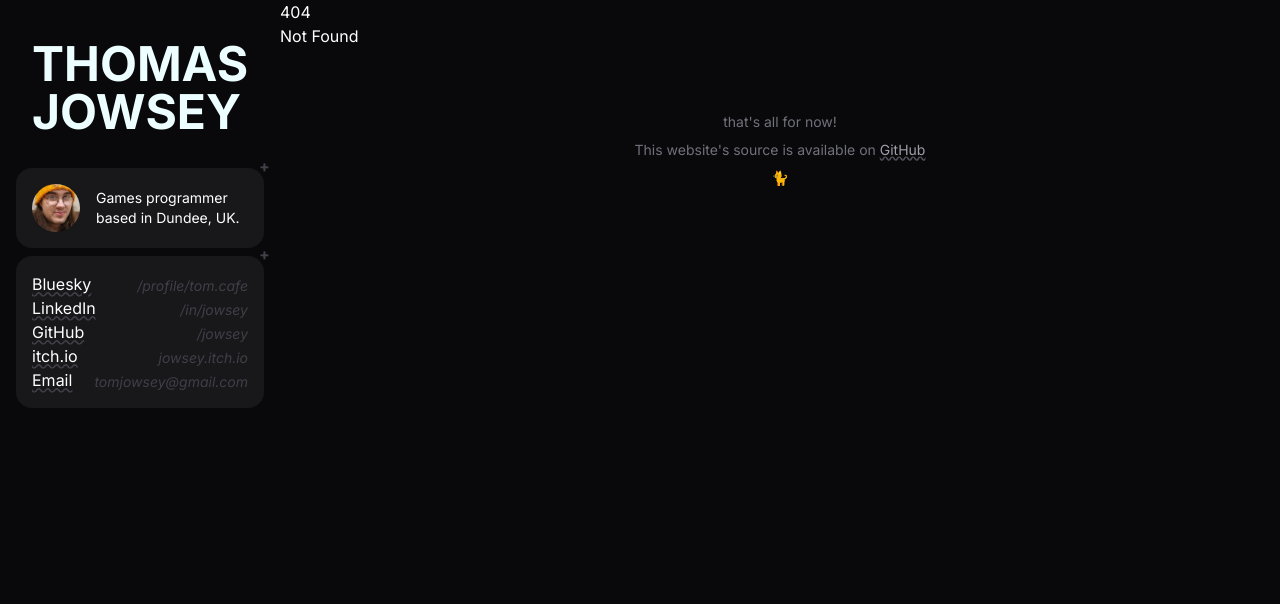
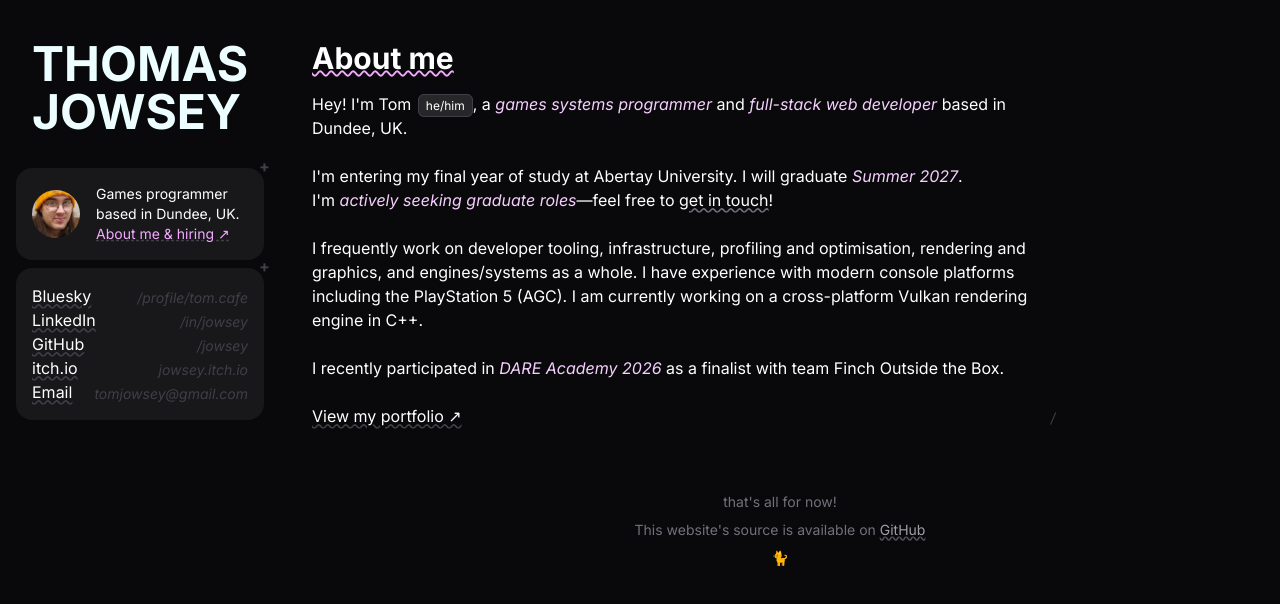
Before and after one commit to jowsey/tom.cafe, a SvelteKit app: page /about in a window 1280 px wide. Before the commit this address had no page. Shown: the top 604 px of the page. Built offline with nearby package versions, Linux system fonts and the light colour scheme.

Commit message:
Styling refactors + stub about me page
will add more later

```diff
--- a/src/lib/components/MainPageProject.svelte
+++ b/src/lib/components/MainPageProject.svelte
@@ -82,7 +82,7 @@
 
 <div
 	style="max-height: {expanded ? contentHeight : collapsedHeight}px; transition-duration: {transitionDuration}s;"
-	class="@container relative overflow-hidden transition-[max-height]"
+	class="@container relative overflow-hidden border-b border-zinc-900 transition-[max-height]"
 >
 	<!-- Expansion overlay button -->
 	{#if needsExpandButton}
--- /dev/null
+++ b/src/lib/components/Page.svelte
@@ -0,0 +1,17 @@
+<script lang="ts">
+	import type { Snippet } from 'svelte';
+	import PageTitle from '$lib/components/PageTitle.svelte';
+
+	interface Props {
+		title: string;
+		children: Snippet;
+	}
+
+	let { title, children }: Props = $props();
+</script>
+
+<PageTitle {title} />
+
+<div class="flex w-full flex-col">
+	{@render children()}
+</div>
--- a/src/lib/components/Title.svelte
+++ b/src/lib/components/PageTitle.svelte
@@ -9,7 +9,7 @@
 
 <p
 	class={[
-		'px-4 pt-6 pb-4 text-3xl font-bold underline decoration-fuchsia-300 decoration-wavy sm:px-8 lg:pt-10',
+		'px-4 pt-6 pb-4 text-3xl font-bold underline decoration-fuchsia-300 decoration-wavy decoration-2 sm:px-8 lg:pt-10',
 		className
 	]}
 >
--- a/src/lib/components/SidebarBlock.svelte
+++ b/src/lib/components/SidebarBlock.svelte
@@ -10,7 +10,7 @@
 
 <div class="relative rounded-2xl bg-zinc-900 p-4 [corner-shape:squircle]">
 	<p
-		class="pointer-events-none absolute -top-[9.6px] -right-[5.9px] leading-none font-bold text-zinc-700 select-none max-sm:hidden"
+		class="pointer-events-none absolute top-[-9.6px] right-[-5.9px] leading-none font-bold text-zinc-700 select-none max-sm:hidden"
 	>
 		+
 	</p>
--- a/src/routes/+layout.svelte
+++ b/src/routes/+layout.svelte
@@ -21,12 +21,18 @@
 		<SidebarBlock>
 			<div class="flex items-center gap-x-4 gap-y-2 sm:max-lg:flex-col sm:max-lg:items-start">
 				<img src="/favicon.webp" alt="it's me!" class="size-12 rounded-full" />
-				<p class="text-sm text-pretty">Games programmer <br class="max-lg:hidden" /> based in Dundee, UK.</p>
+				<p class="text-sm text-pretty">
+					Games programmer <br class="max-lg:hidden" /> based in Dundee, UK.<br />
+					<a
+						class="text-fuchsia-300 underline decoration-zinc-700 decoration-dashed hover:brightness-125"
+						href={resolve('/about')}>About me & hiring ↗</a
+					>
+				</p>
 			</div>
 		</SidebarBlock>
 
 		<SidebarBlock>
-			<ul class="flex-wrap max-sm:flex max-sm:gap-x-2.5 max-sm:gap-y-2">
+			<ul class="flex-wrap gap-2 max-sm:flex">
 				<li><StyledLink href="https://bsky.app/profile/tom.cafe" label="Bluesky" /></li>
 				<li><StyledLink href="https://linkedin.com/in/jowsey" label="LinkedIn" /></li>
 				<li><StyledLink href="https://github.com/jowsey" label="GitHub" /></li>
--- a/src/routes/+page.svelte
+++ b/src/routes/+page.svelte
@@ -1,12 +1,14 @@
 <script lang="ts">
 	import MainPageProject from '$lib/components/MainPageProject.svelte';
 	import MainPageProjectSection from '$lib/components/MainPageProjectSection.svelte';
-	import Title from '$lib/components/Title.svelte';
+	import Page from '$lib/components/Page.svelte';
 </script>
 
-<Title title="Projects" />
+<svelte:head>
+	<title>Portfolio • Thomas Jowsey</title>
+</svelte:head>
 
-<div class="flex w-full flex-col divide-y divide-zinc-900 border-b border-zinc-900">
+<Page title="Portfolio">
 	<MainPageProject
 		title="Loose Juice"
 		subtitle="an online physics-based platformer"
@@ -247,4 +249,4 @@
 			</ul>
 		</MainPageProjectSection>
 	</MainPageProject>
-</div>
+</Page>
--- /dev/null
+++ b/src/routes/about/+page.svelte
@@ -0,0 +1,47 @@
+<script lang="ts">
+	import Page from '$lib/components/Page.svelte';
+	import StyledLink from '$lib/components/StyledLink.svelte';
+</script>
+
+<svelte:head>
+	<title>About me • Thomas Jowsey</title>
+</svelte:head>
+
+{#snippet topic(text: string)}
+	<i class="text-fuchsia-200">{text}</i>
+{/snippet}
+
+<Page title="About me">
+	<div class="max-w-[80ch] px-4 text-pretty sm:px-8">
+		<p>
+			Hey! I'm Tom
+			<span
+				class="ml-0.5 rounded-md bg-zinc-800 px-2 py-1 align-middle text-xs outline -outline-offset-1 outline-zinc-700"
+				>he/him</span
+			>, a {@render topic('games systems programmer')} and {@render topic('full-stack web developer')} based in Dundee, UK.
+		</p>
+		<br />
+		<p>
+			I'm entering my final year of study at Abertay University. I will graduate {@render topic('Summer 2027')}. <br />
+			I'm {@render topic('actively seeking graduate roles')}—feel free to
+			<a
+				href="https://linkedin.com/in/jowsey"
+				target="_blank"
+				class="underline decoration-zinc-500 decoration-wavy hover:italic hover:decoration-fuchsia-300">get in touch</a
+			>!
+		</p>
+		<br />
+		<p>
+			I frequently work on developer tooling, infrastructure, profiling and optimisation, rendering and graphics, and
+			engines/systems as a whole. I have experience with modern console platforms including the PlayStation 5 (AGC). I
+			am currently working on a cross-platform Vulkan rendering engine in C++.
+		</p>
+		<br />
+		<p>
+			I recently participated in {@render topic('DARE Academy 2026')} as a finalist with team
+			<span class="whitespace-nowrap">Finch Outside the Box</span>.
+		</p>
+		<br />
+		<StyledLink href="/" label="View my portfolio ↗" />
+	</div>
+</Page>
```
